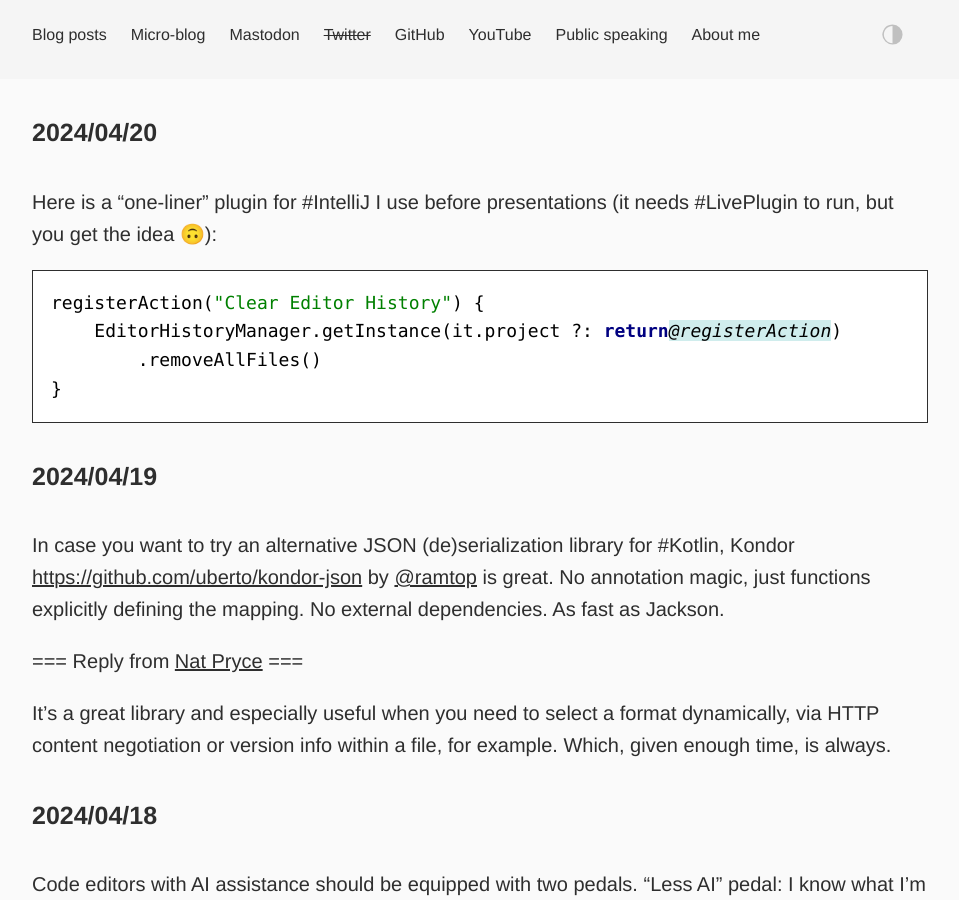
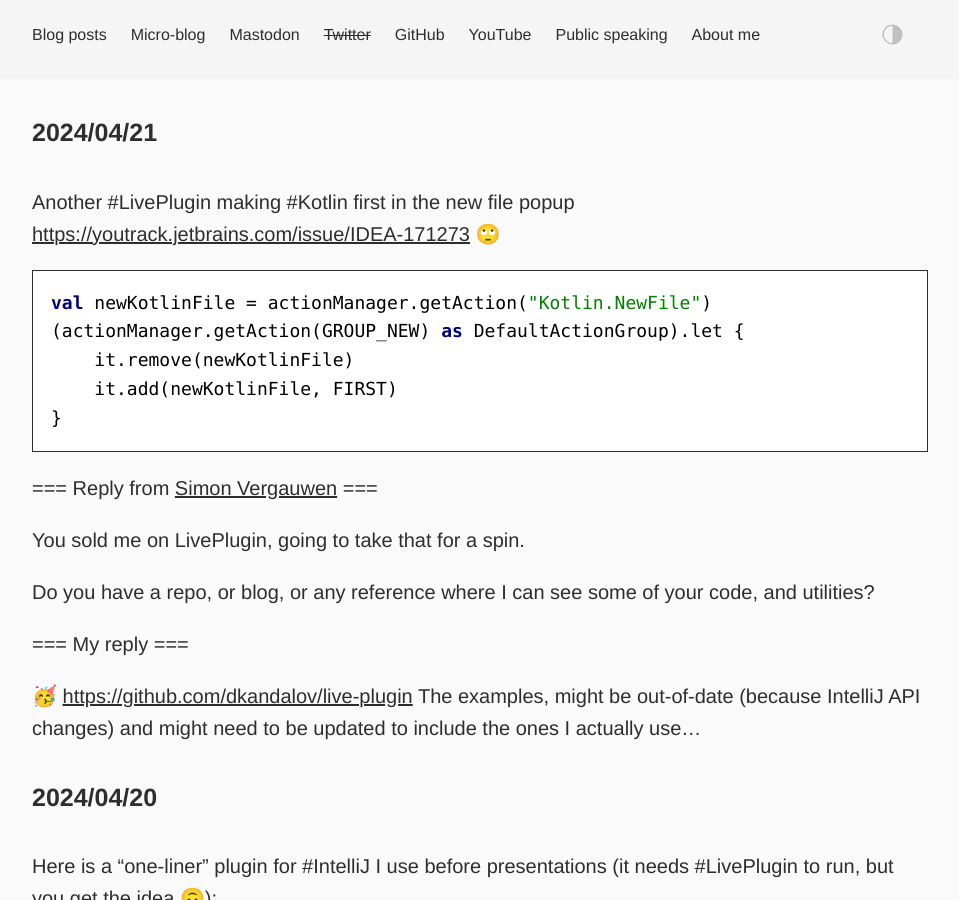
Before and after one commit to dkandalov/dkandalov.github.io, a Jekyll site: the page built from micro-blog.md, in a window 1280 px wide and 900 px high. Shown: the whole window, without its empty margins (160-1119 px from the left). Built offline with Jekyll 4.4.1, drawn with Linux system fonts in a browser that asks for light colours.

Commit message:
updated micro-blog

```diff
--- a/micro-blog.md
+++ b/micro-blog.md
@@ -2,6 +2,27 @@
 layout: post
 permalink: /micro-blog/
 ---
+
+#### 2024/04/21
+Another #LivePlugin making #Kotlin first in the new file popup <https://youtrack.jetbrains.com/issue/IDEA-171273> 🙄
+
+<kotlin>
+val newKotlinFile = actionManager.getAction("Kotlin.NewFile")
+(actionManager.getAction(GROUP_NEW) as DefaultActionGroup).let {
+    it.remove(newKotlinFile)
+    it.add(newKotlinFile, FIRST)
+}
+</kotlin>
+
+=== Reply from [Simon Vergauwen](https://twitter.com/vergauwen_simon) ===
+
+You sold me on LivePlugin, going to take that for a spin.
+
+Do you have a repo, or blog, or any reference where I can see some of your code, and utilities?
+
+=== My reply ===
+
+🥳 <https://github.com/dkandalov/live-plugin> The examples, might be out-of-date (because IntelliJ API changes) and might need to be updated to include the ones I actually use...
 
 #### 2024/04/20
 Here is a "one-liner" plugin for #IntelliJ I use before presentations (it needs #LivePlugin to run, but you get the idea 🙃):
```
